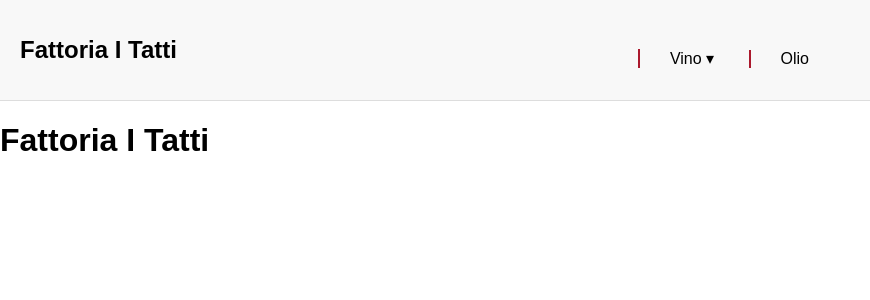
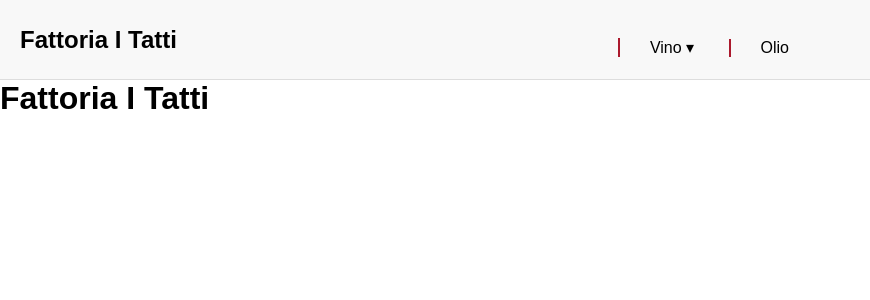
Before and after one commit to villaitatti/farm_website, a Jekyll site: the page built from index.md, in a window 1280 px wide. Shown: the top 300 px of the page, without its empty margins (0-870 px from the left). Built offline with Jekyll 4.4.1, drawn with Linux system fonts in a browser that asks for light colours; some web fonts are replaced.

Commit message:
edit rosso toscano page

```diff
--- a/_layouts/default.html
+++ b/_layouts/default.html
@@ -12,6 +12,15 @@
       font-family: "brandon-grotesque",sans-serif !important;
       margin: 0;
       padding: 0;
+    }
+    * {
+      margin: 0;
+      padding: 0;
+      box-sizing: border-box; /* Ensures padding and borders don't increase the element's size */
+    }
+
+    h1, h2, h3, p {
+      margin: 0; /* Resets margin for headings and paragraphs */
     }
   </style>
 </head>
```
